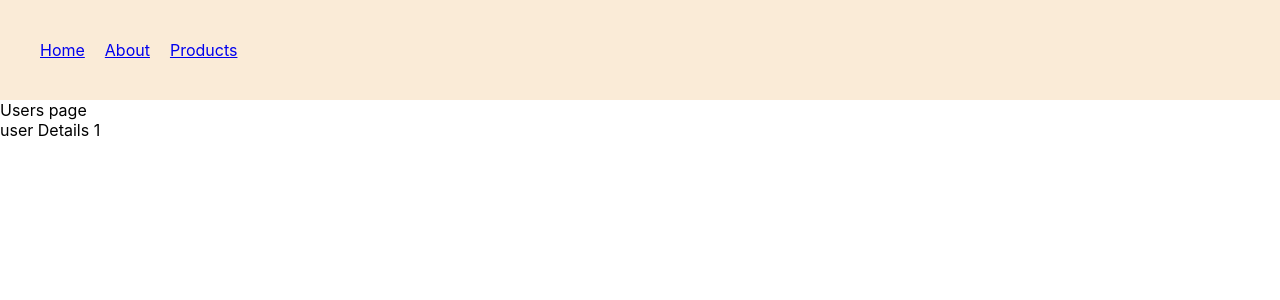
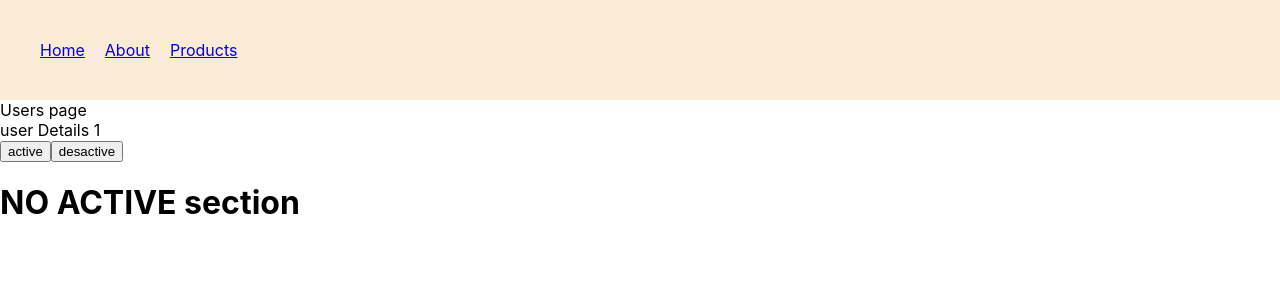
Before and after one commit to ahjam-taoufik/React-router, a React (Create React App) app: page /users/1 in a window 1280 px wide. Shown: the top 300 px of the page. Built offline with nearby package versions, Linux system fonts and the light colour scheme.

Commit message:
Search Params

```diff
--- a/src/components/Users.js
+++ b/src/components/Users.js
@@ -1,11 +1,25 @@
-import React from 'react';
-import { Outlet } from 'react-router-dom';
+import React from "react";
+import { Outlet, useSearchParams } from "react-router-dom";
 
 const Users = () => {
-  return <div>
-        Users page
-        <Outlet/>
-  </div>;
+  const [searchParams, setSearchParams] = useSearchParams();
+  const isActive = searchParams.get("filter") == "active";
+
+  return (
+    <div>
+      Users page
+      <Outlet />
+      <button onClick={() => setSearchParams({ filter: "active" })}>
+        active
+      </button>
+      <button onClick={() => setSearchParams({})}>desactive</button>
+
+      {/* {isActive &&<h1>active section</h1> }
+      {!isActive &&<h1>NO ACTIVE section</h1>}  */}
+      {isActive ? <h1>active section</h1> : <h1>NO ACTIVE section</h1>}
+
+    </div>
+  );
 };
 
 export default Users;
```
Also changed, not shown: src/components/UserDetails.js (+4 -7 lines).
